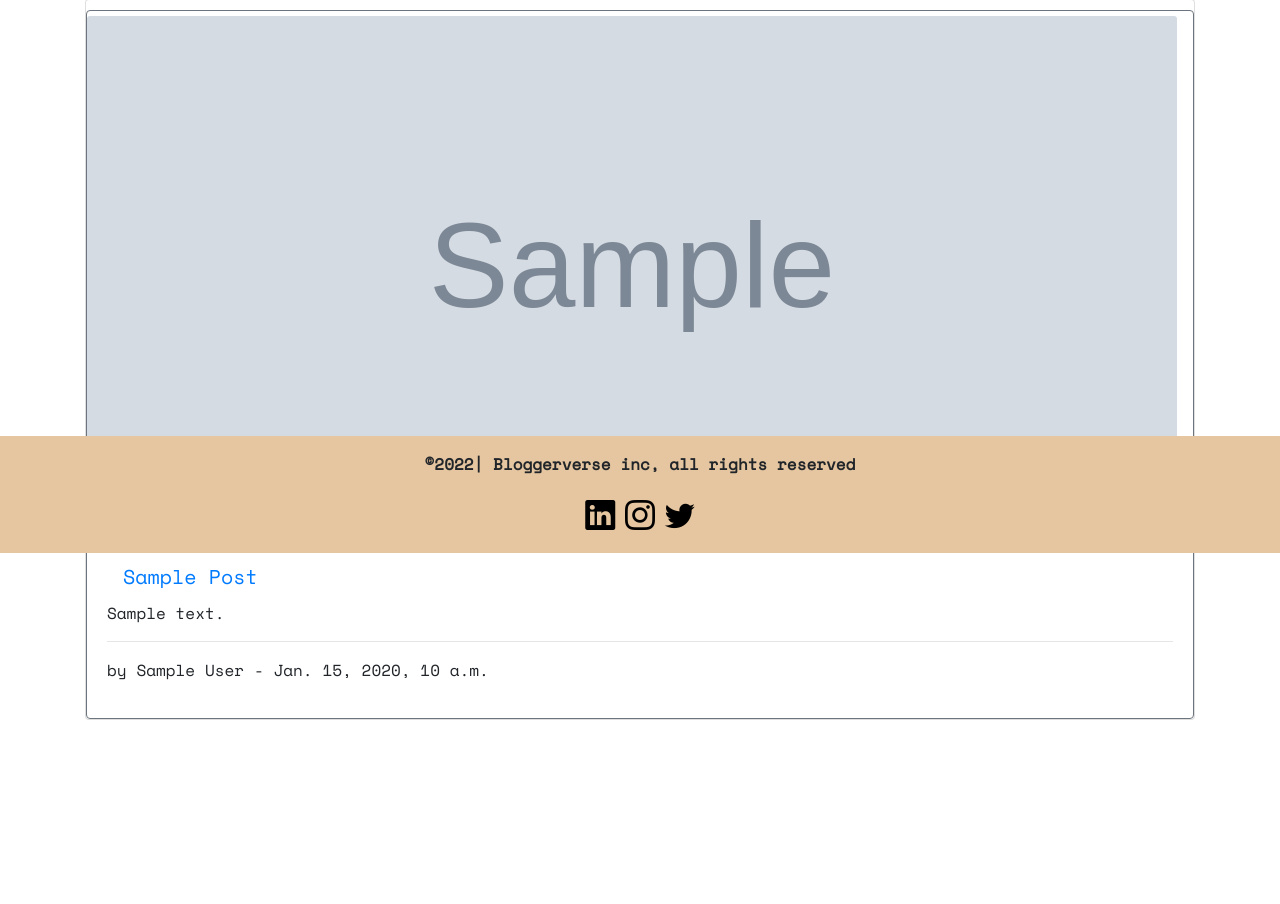
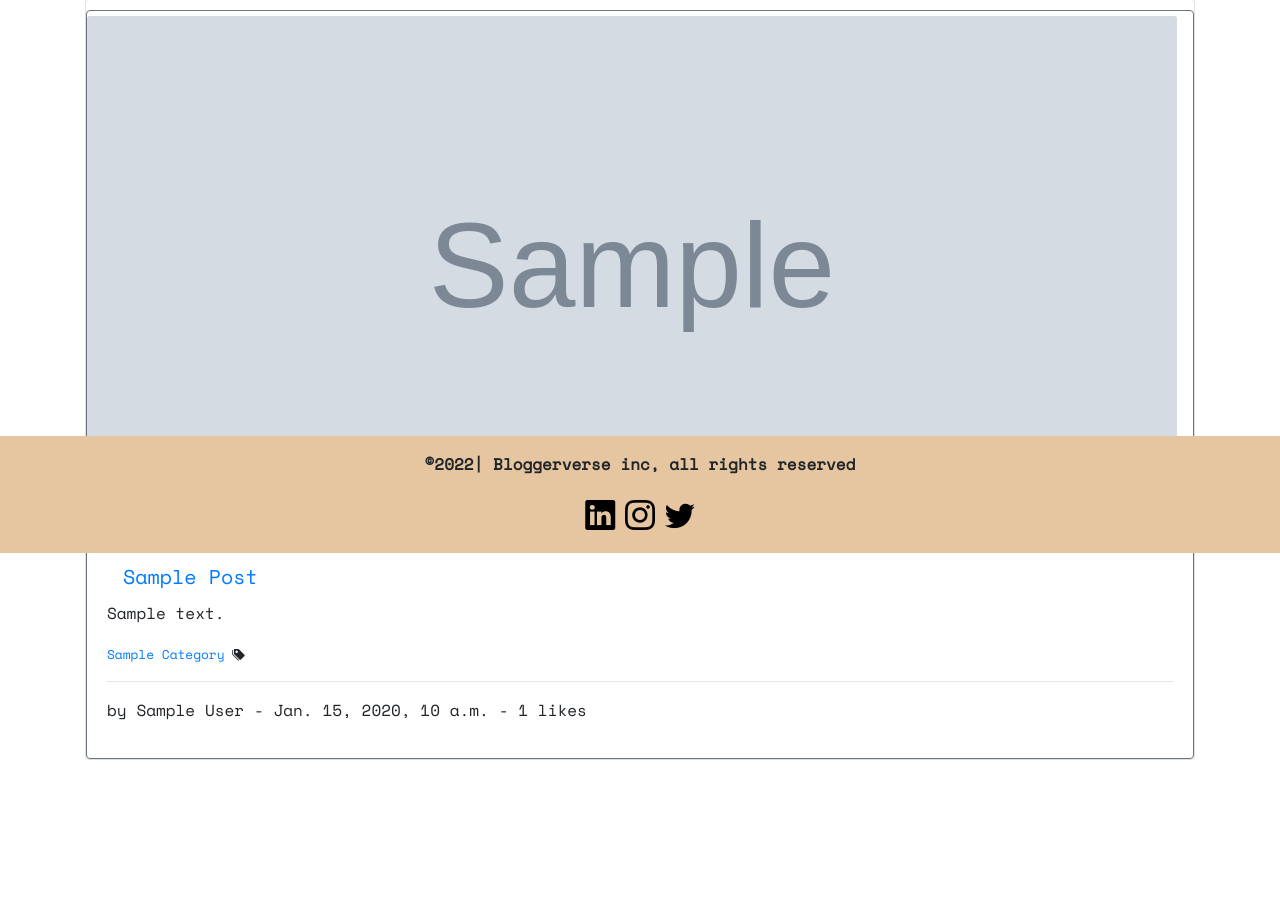
Before and after one commit to Code-Institute-Submissions/bmcdonald2000-bloggerverse_NovResub, a Django app: template myblog/templates/home.html in a window 1280 px wide. Shown: the part 247-1151 px from the top of the page. Before the commit the page ends 967 px from the top, so only its background shows below. Run offline with Django 3.2, Linux system fonts and the light colour scheme; the template is opened without the code that fills it: most values are stand-ins (such as "Sample title", 1, 10 or a date in 2020); grey boxes marked "Sample" are stand-in pictures; some libraries are stand-ins or nearby versions.

Commit message:
add: categories to homepage

```diff
--- a/myblog/templates/home.html
+++ b/myblog/templates/home.html
@@ -33,10 +33,13 @@
                         <!-- post summary is displayed -->
                         <p2>{{Post.summary}}</p>
 
+                        <!-- post category hyperlinked to display all post in that category. '|slugify' converts blank spaces between words into '-' to maintain good coding practices  -->
+                        <small><a href="{% url 'category_page' Post.category|slugify %}" target="_blank">{{Post.category|title}}</a> <i class="bi bi-tags-fill"></i></small>
+
                         <!-- creates a divider  -->
                         <hr>
                         <!-- displays post authors name, date of post and number of likes -->
-                            <p class="card-text">by {{Post.author.first_name}} {{Post.author.last_name}} - {{ Post.date }} </p>
+                        <p class="card-text">by {{Post.author.first_name}} {{Post.author.last_name}} - {{ Post.date }} - {{ num_likes }} likes </p>
                         <small>
                             <!-- Logged in user can edit and delete their own posts -->
                             {% if user.is_authenticated %}
```
Lines whose indentation alone changed are shown as unchanged.
